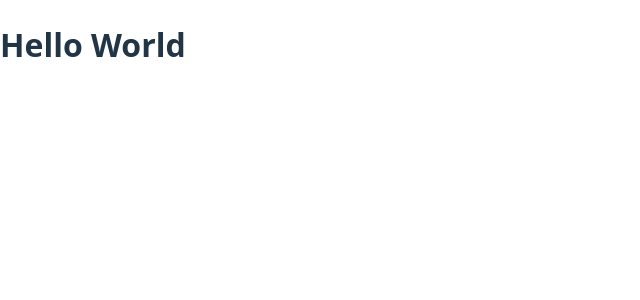
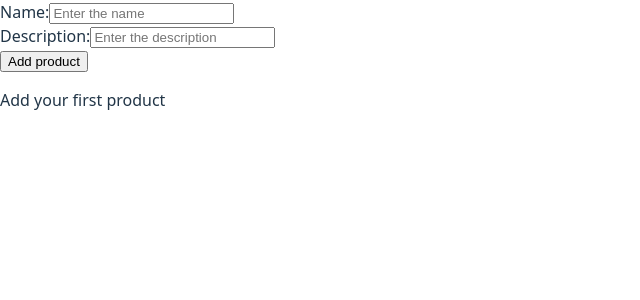
Before and after one commit to home2ego/react-online-store-admin, a React (Vite) app: page / in a window 1280 px wide. Shown: the top 300 px of the page, without its empty margins (0-640 px from the left). Built offline with nearby package versions, Linux system fonts and the light colour scheme.

Commit message:
add StoreFront and Product Components

```diff
--- /dev/null
+++ b/src/Product.jsx
@@ -0,0 +1,38 @@
+import { useState } from 'react';
+
+export default function Product(props) {
+  const [count, setCount] = useState(0);
+
+  const { details } = props;
+
+  function handleIncrementClick() {
+    setCount(count + 1);
+  }
+  function handleDecrementClick() {
+    if (count > 0) {
+      setCount(count - 1);
+    }
+  }
+
+  if (!details) {
+    return null;
+  }
+
+  return (
+    <div className="product">
+      <div className="product-info">
+        <h2>{details.name}</h2>
+        <p>{details.description}</p>
+      </div>
+      <div className="product-buttons">
+        <button className="product-sub" disabled={count === 0} onClick={handleDecrementClick}>
+          -
+        </button>
+        <h3 className="product-count">{count ? count : ''}</h3>
+        <button className="product-add" onClick={handleIncrementClick}>
+          +
+        </button>
+      </div>
+    </div>
+  );
+}
--- /dev/null
+++ b/src/StoreFront.jsx
@@ -0,0 +1,83 @@
+import Product from './Product';
+import { useState } from 'react';
+
+export default function StoreFront() {
+  const [name, setName] = useState('');
+  const [description, setDescription] = useState('');
+  const [products, setProducts] = useState([]);
+  const [validation, setValidation] = useState('');
+
+  function handleFormSubmit(e) {
+    e.preventDefault();
+
+    if (!name) {
+      setValidation('Please enter a name');
+      return;
+    }
+
+    if (!description) {
+      setValidation('Please enter a description');
+      return;
+    }
+
+    setProducts([
+      ...products,
+      {
+        id: products.length + 1,
+        name: name,
+        description: description,
+      },
+    ]);
+
+    setName('');
+    setDescription('');
+  }
+
+  function handleDeleteClick(deleteId) {
+    setProducts(products.filter((product) => product.id !== deleteId));
+  }
+
+  return (
+    <>
+      <form onSubmit={handleFormSubmit}>
+        <div>
+          <label htmlFor="name">Name:</label>
+          <input
+            type="text"
+            id="name"
+            placeholder="Enter the name"
+            className="textfield"
+            value={name}
+            onChange={(e) => setName(e.target.value)}
+          />
+        </div>
+        <div>
+          <label htmlFor="description">Description:</label>
+          <input
+            type="text"
+            id="description"
+            placeholder="Enter the description"
+            className="textfield"
+            value={description}
+            onChange={(e) => setDescription(e.target.value)}
+          />
+        </div>
+        <div className="form-footer">
+          <div className="validation-message">{validation}</div>
+          <input type="submit" className="btn btn-primary" value="Add product" />
+        </div>
+      </form>
+      <div>{products.length === 0 && <p>Add your first product</p>}</div>
+      <ul className="store-front">
+        {products.map((product) => (
+          <li key={product.id}>
+            <Product details={product} />
+            <button className="btn-outline btn-delete" onClick={() => handleDeleteClick(product.id)}>
+              Delete
+            </button>
+          </li>
+        ))}
+      </ul>
+    </>
+  );
+}
--- a/src/main.jsx
+++ b/src/main.jsx
@@ -1,8 +1,9 @@
 import { createRoot } from 'react-dom/client';
+import StoreFront from './StoreFront';
 import './index.css';
 
 function App() {
-  return <h1>Hello World</h1>;
+  return <StoreFront />;
 }
 
 createRoot(document.getElementById('root')).render(<App />);
```
